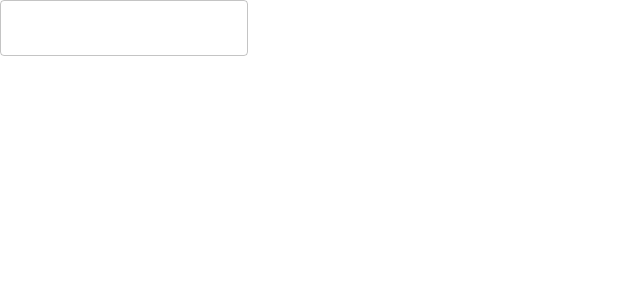
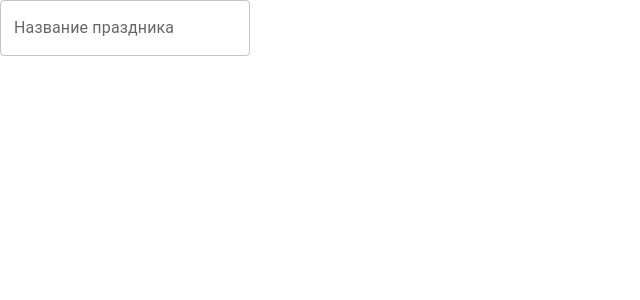
Before and after one commit to peaksoft-school/Gift-list-js16-day-, a React (Vite) app: page / in a window 1280 px wide. Shown: the top 300 px of the page, without its empty margins (0-640 px from the left). Built offline with nearby package versions, Linux system fonts and the light colour scheme.

Commit message:
create mui input

```diff
--- a/src/App.jsx
+++ b/src/App.jsx
@@ -2,8 +2,11 @@ import Input from './components/UI/Input'
 
 const App = () => (
    <>
-      <Input />
-
+      <Input
+         label="Название праздника"
+         variant="outlined"
+         placeholder="Введите название праздника"
+      />
    </>
 )
 
--- a/src/components/UI/Input.jsx
+++ b/src/components/UI/Input.jsx
@@ -10,6 +10,7 @@ const Input = ({
    error,
    disabled,
    rest,
+   variant,
 }) => {
    return (
       <div>
@@ -23,6 +24,8 @@ const Input = ({
             error={error}
             disabled={disabled}
             rest={rest}
+            variant={variant}
+            sx={{ width: '250px' }}
          />
       </div>
    )
```
Also changed, not shown: src/components/index.txt (deleted).
